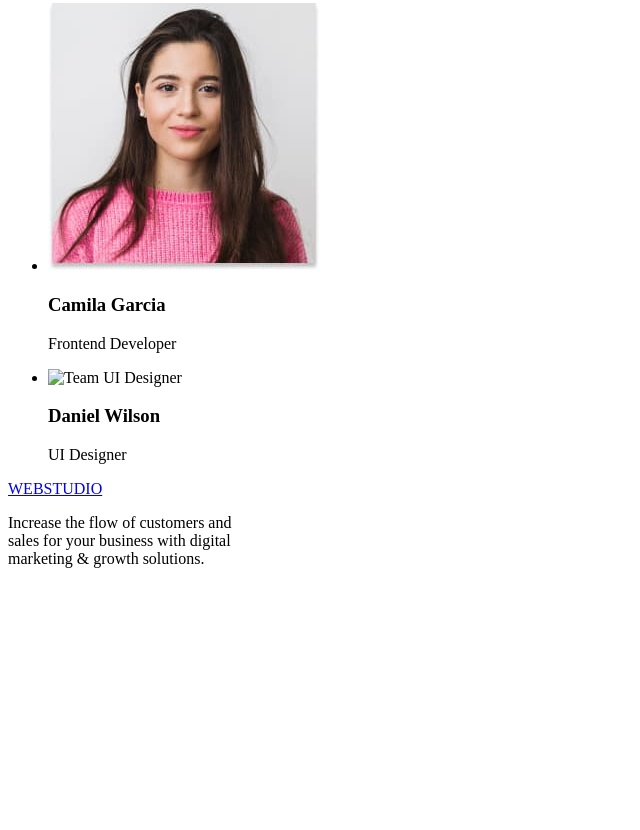
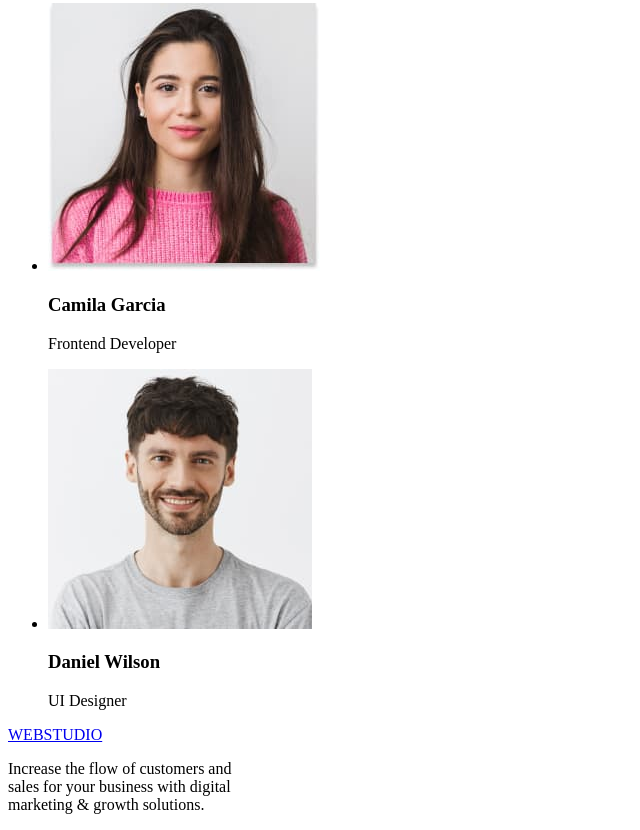
Before and after one commit to jpagente/goit-markup-hw-01, a plain HTML site: page index.html in a window 1280 px wide. Shown: the part 2474-3304 px from the top of the page, without its empty margins (0-640 px from the left). Before the commit the page ends 3058 px from the top, so only its background shows below. Drawn offline with Linux system fonts and the light colour scheme.

Commit message:
Update Team Picture

```diff
--- a/index.html
+++ b/index.html
@@ -103,7 +103,7 @@
 						<p>Frontend Developer</p>
 					</li>
 					<li>
-						<img src="images/team_image4.jpg" alt="Team UI Designer">
+						<img src="images/team-image4.jpg" alt="Team UI Designer">
 						<h3>Daniel Wilson</h3>
 						<p>UI Designer</p>
 					</li>
```
